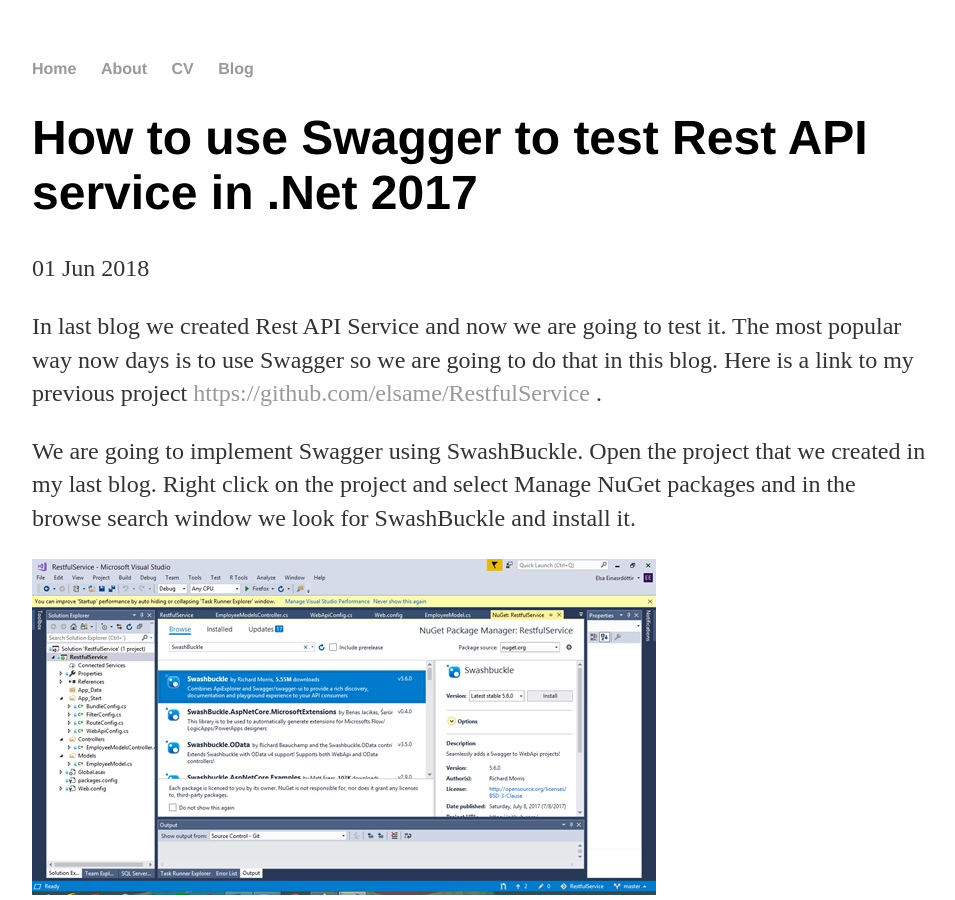
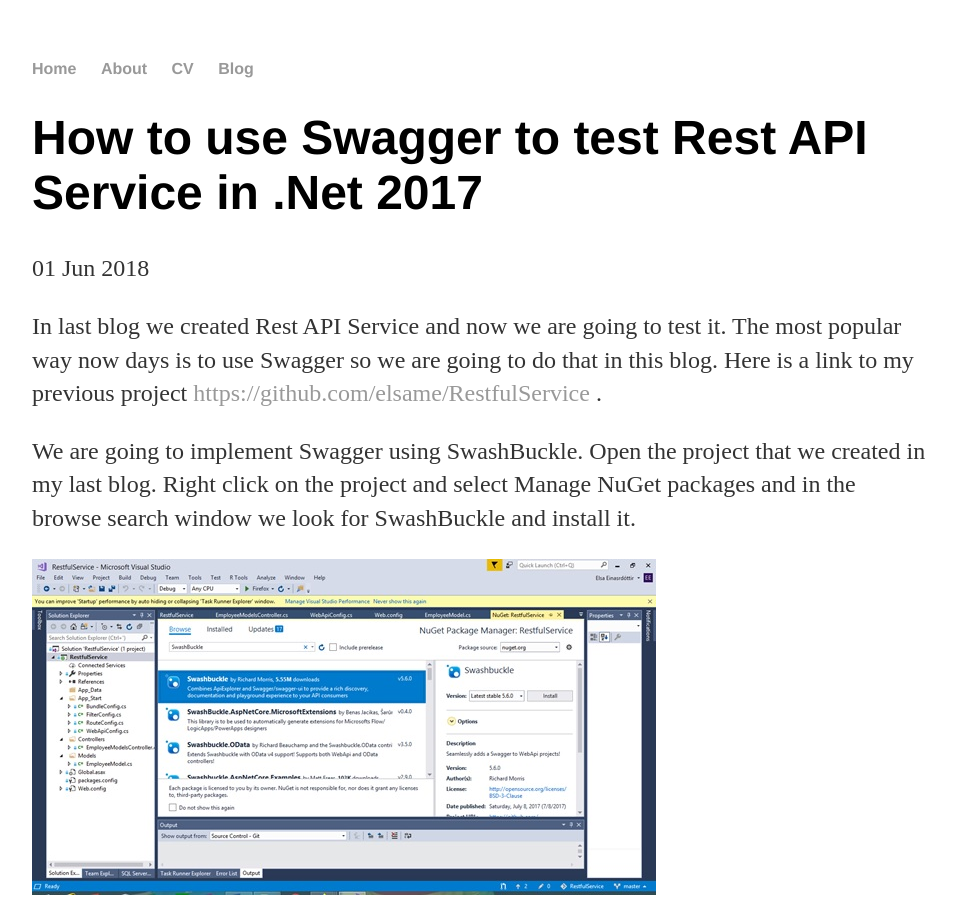
Before and after one commit to elsame/elsame.github.io, a Jekyll site: the page built from _posts/2018-06-01-how-to-use-swagger-to-test-rest-service.md, in a window 1280 px wide and 900 px high. Shown: the whole window, without its empty margins (160-1115 px from the left). Built offline with Jekyll 4.4.1, drawn with Linux system fonts in a browser that asks for light colours.

```diff
--- a/_posts/2018-06-01-how-to-use-swagger-to-test-rest-service.md
+++ b/_posts/2018-06-01-how-to-use-swagger-to-test-rest-service.md
@@ -1,6 +1,6 @@
 ---
 layout: post
-title: "How to use Swagger to test Rest API service in .Net 2017"
+title: "How to use Swagger to test Rest API Service in .Net 2017"
 date: 2018-06-01
 ---
 
```
